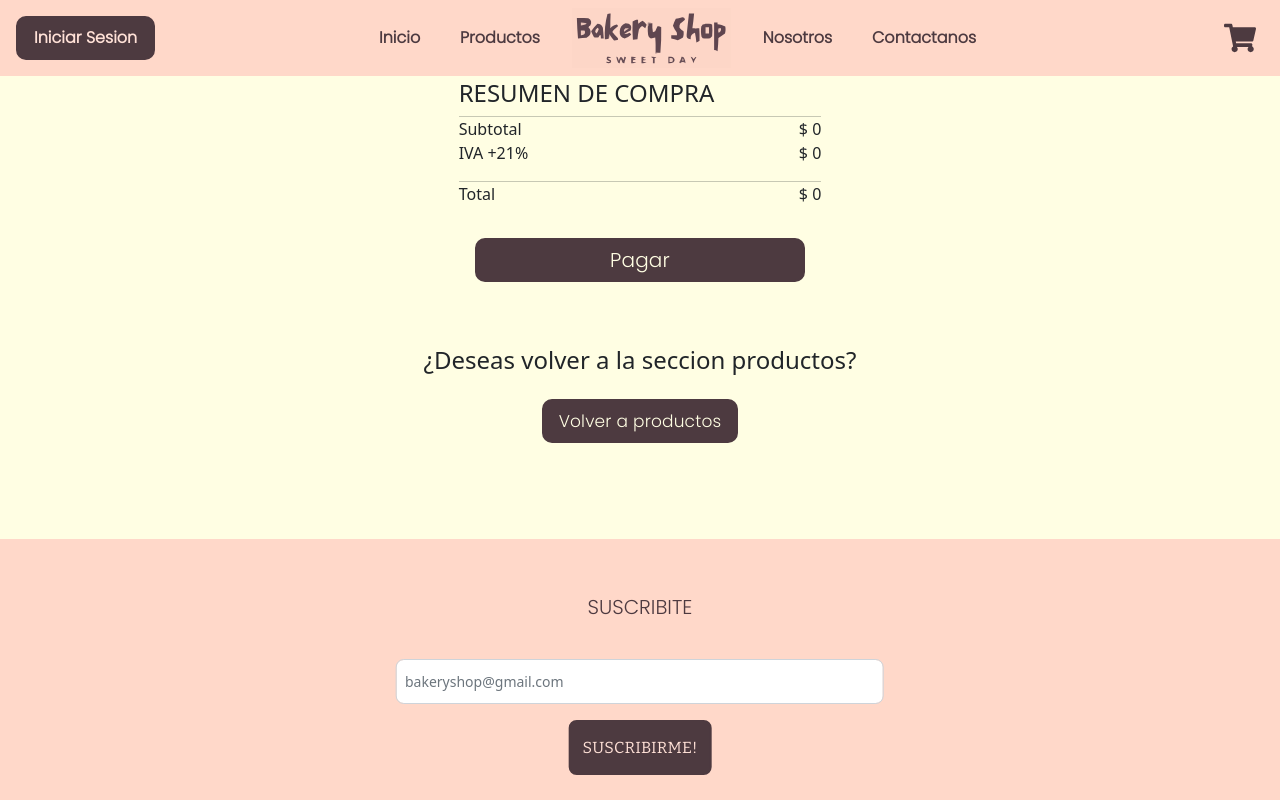
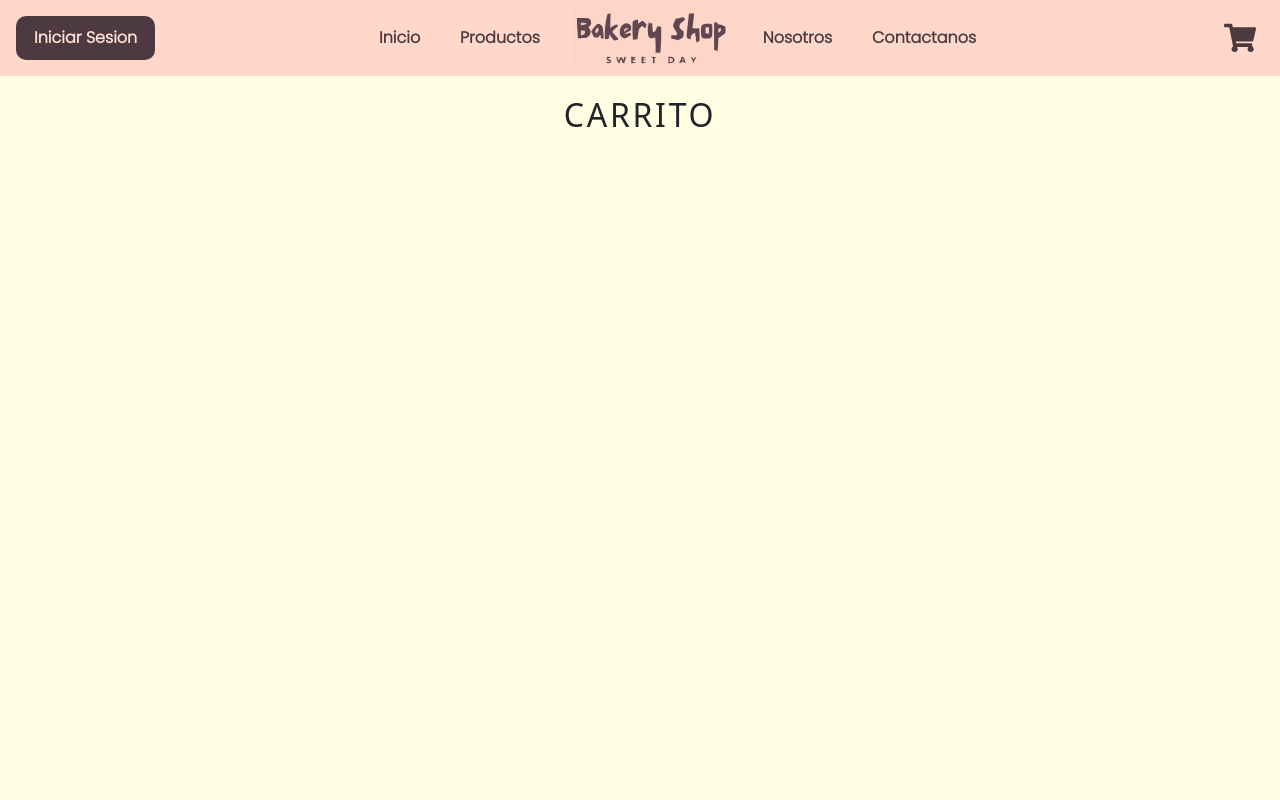
Before and after one commit to marcom25/panaderia-proyect, a React (Create React App) app: page /cart in a window 1280 px wide. Shown: the top 800 px of the page. Built offline with nearby package versions, Linux system fonts and the light colour scheme; a web font is replaced by a local one; what react-alert-template-snackbar-material-ui would draw is missing.

Commit message:
update: changed cart page

```diff
--- a/src/pages/Cart/components/CartPage/CartPage.jsx
+++ b/src/pages/Cart/components/CartPage/CartPage.jsx
@@ -1,18 +1,14 @@
 import { useEffect, useState } from "react";
-import { AiFillDelete } from "react-icons/ai";
-import { RiShoppingBag2Line } from "react-icons/ri";
+
 import { Link } from "react-router-dom";
 import Cookies from "universal-cookie";
 import { useAlert } from "react-alert";
 import { useCart } from "../../../../contexts/Cart";
-// import { cookies } from '../$-home/Home'
+import { Container, Row, Col, Image } from "react-bootstrap";
+import { TitlesHome } from "../../../Home/style/Components";
 
 export const CartPage = () => {
-  const {
-    cart,
-    removeFromCart,
-    changeCartQty
-  } = useCart();
+  const { cart, removeFromCart, changeCartQty } = useCart();
 
   const cookies = new Cookies();
 
@@ -54,162 +50,27 @@ export const CartPage = () => {
     } else {
       alert.error("Iniciar Sesion para continuar", {
         timeout: 1500,
-        position: 'bottom center',
+        position: "bottom center",
         onClose: () => window.location.assign("/login"),
       });
     }
   };
 
   return (
-    <>
-      <section className="container-xs bg-cream pt-2 pb-5 ">
-        <h2 className="px-2 my-0 text-uppercase">
-          <RiShoppingBag2Line style={{ paddingBottom: "0.1rem" }} /> Mi carrito
-        </h2>
-        <hr className="w-100 mt-3" />
-        <div className="d-lg-flex justify-content-center">
-          <div className="row">
-            <div className="col-12 p-0">
-              <div className="row">
-                <div className="col-12 p-0">
-                  <div className="row">
-                    {cart.map((prod) => (
-                      <div className="col-12 p-0" key={prod.id}>
-                        <div className="row">
-                          <div className="col-4 ms-md-4 my-auto">
-                            <img
-                              src={prod.image}
-                              alt="pancake"
-                              className="w-100"
-                            />
-                          </div>
-                          <div className="col-4">
-                            <h4>{prod.name}</h4>
-                            <div className="d-flex">
-                              <div className="me-3">
-                                <p>
-                                  <span className="fw-bold">Precio:</span> $
-                                  {prod.price}
-                                </p>
-                              </div>
-                              <div className="ps-3">
-                                <select
-                                  className="form-select"
-                                  aria-label="Default select example"
-                                  onChange={(e) =>
-                                    changeCartQty(prod.id, e.target.value)
-
-                                  }
-                                >
-                                  <option value="1">1</option>
-                                  <option value="2">2</option>
-                                  <option value="3">3</option>
-                                </select>
-                              </div>
-                            </div>
-                          </div>
-                          <div className="col-4 col-md-3 text-end ms-md-2">
-                            <button
-                              className="deleteIcon bg-cream fs-4"
-                              onClick={() =>
-                                removeFromCart(prod)
-                              }
-                            >
-                              <AiFillDelete className="deleteIcon brown-font" />
-                            </button>
-                          </div>
-                        </div>
-                        <hr className="w-100" />
-                      </div>
-                    ))}
-                  </div>
-                </div>
-              </div>
-
-              <div className="col-12 col-lg-8 text-start p-0 d-lg-none px-3">
-                <h4 className="text-uppercase">Resumen de compra</h4>
-                <hr className="w-100 p-0 m-0" />
-                <div className="d-flex justify-content-between">
-                  <div>
-                    <p className="mb-0">Subtotal</p>
-                    <p>IVA +21%</p>
-                  </div>
-                  <div>
-                    <p className="mb-0">$ {subTotal}</p>
-                    <p>$ {subTotal * 0.21}</p>
-                  </div>
-                </div>
-                <hr className="w-100 p-0 m-0" />
-                <div className="d-flex justify-content-between">
-                  <div>
-                    <p>Total</p>
-                  </div>
-                  <div>
-                    <p>$ {total}</p>
-                  </div>
-                </div>
-                <div className="m-auto">
-                  <div className="w-100">
-                    <button
-                      className="w-100 fs-5 returnButton font-poppins buttonPay"
-                      onClick={handleCheckoutMobile}
-                      disabled={cart.length === 0}
-                    >
-                      Pagar
-                    </button>
-                  </div>
-                </div>
-              </div>
-              <hr className="w-100 mt-3 d-lg-none" />
+    <Container className="bg-cream cart-container">
+      <Row className="cart-row">
+        <Col md={12}>
+          <TitlesHome>CARRITO</TitlesHome>
+        </Col>
+        {cart.map((item) => (
+          <Col md={8} className="item-col" key={item.id}>
+            <Image src={item.image} alt={item.name} className="item-image" />
+            <div>
+              <div className="item-title">{item.name}</div>
             </div>
-          </div>
-
-          <div className="col-12 col-lg-4 py-0 px-3 d-none d-lg-block">
-            <div className="col-12 py-0 px-3 d-none d-lg-block">
-              <h4 className="text-uppercase">Resumen de compra</h4>
-              <hr className="w-100 p-0 m-0" />
-              <div className="d-flex justify-content-between">
-                <div>
-                  <p className="mb-0">Subtotal </p>
-                  <p>IVA +21%</p>
-                </div>
-                <div>
-                  <p className="mb-0">$ {subTotal}</p>
-                  <p>$ {subTotal * 0.21}</p>
-                </div>
-              </div>
-              <hr className="w-100 p-0 m-0" />
-              <div className="d-flex justify-content-between">
-                <div>
-                  <p>Total</p>
-                </div>
-                <div>
-                  <p>$ {total}</p>
-                </div>
-              </div>
-              <div className="m-auto">
-                <div className="w-100 p-3">
-                  <button
-                    className="w-100 fs-5 returnButton font-poppins buttonPay"
-                    onClick={handleCheckout}
-                    disabled={cart.length === 0}
-                  >
-                    Pagar
-                  </button>
-                </div>
-              </div>
-            </div>
-          </div>
-        </div>
-        <div className="text-center py-5">
-          <h4 className="pb-3">¿Deseas volver a la seccion productos?</h4>
-          <Link to="/productos">
-            <button className="font-poppins returnButton">
-              Volver a productos
-            </button>
-          </Link>
-        </div>
-      </section>
-    </>
+          </Col>
+        ))}
+      </Row>
+    </Container>
   );
 };
--- a/src/pages/Cart/components/CartPage/css/CartPage.css
+++ b/src/pages/Cart/components/CartPage/css/CartPage.css
@@ -60,3 +60,39 @@
     color: rgb(77, 58, 64);
     background-color: #FFFEE3 !important;
   }
+
+
+.cart-container {
+    max-width: none !important;
+    overflow: hidden;
+}
+
+.cart-row {
+    margin-top: 6rem !important;
+    text-align: center;
+    display: flex;
+    justify-content: center;
+}
+
+.item-image {
+    margin: 1rem 0 1rem 0;
+    width: 12rem;
+    border: rgb(66, 51, 55) solid 1px;
+}
+
+.item-title {
+    margin: .5rem 0 0 1rem;
+}
+
+.item-col {
+    margin: .5rem 0 .5rem 0;
+    display: flex;
+    justify-content: flex-start;
+    border:rgb(66, 51, 55) solid 2px;
+}
+
+@media (max-width: 767px) {
+    .cart-row {
+        margin-top: 2.5rem !important;
+    }
+}
--- a/src/pages/Products/components/Products/Products.jsx
+++ b/src/pages/Products/components/Products/Products.jsx
@@ -1,7 +1,7 @@
 // IMPORTS DE MODULOS
 import React, { useEffect, useState, useCallback } from "react";
 import { CartState } from "../../../../contexts/Context";
-import { TitleProducts } from "./Components";
+import { TitleProducts } from "./utils/Components";
 import Paginator from "../Paginator/Paginator";
 
 // PAGINATOR
@@ -77,7 +77,7 @@ const Products = () => {
   const [pageCount, setPageCount] = useState(0);
   const [itemOffset, setItemOffset] = useState(0);
 
-  const itemsPerPage = 8;
+  const itemsPerPage = 12;
 
   useEffect(() => {
     const endOffset = itemOffset + itemsPerPage;
```
Also changed, not shown: src/pages/Home/components/Home/Home.jsx (+3 -5 lines), src/pages/Home/style/Components.js (renamed from src/pages/Home/Components.js), src/pages/Products/components/Products/style/Components.js (renamed from src/pages/Products/components/Products/Components.js).
